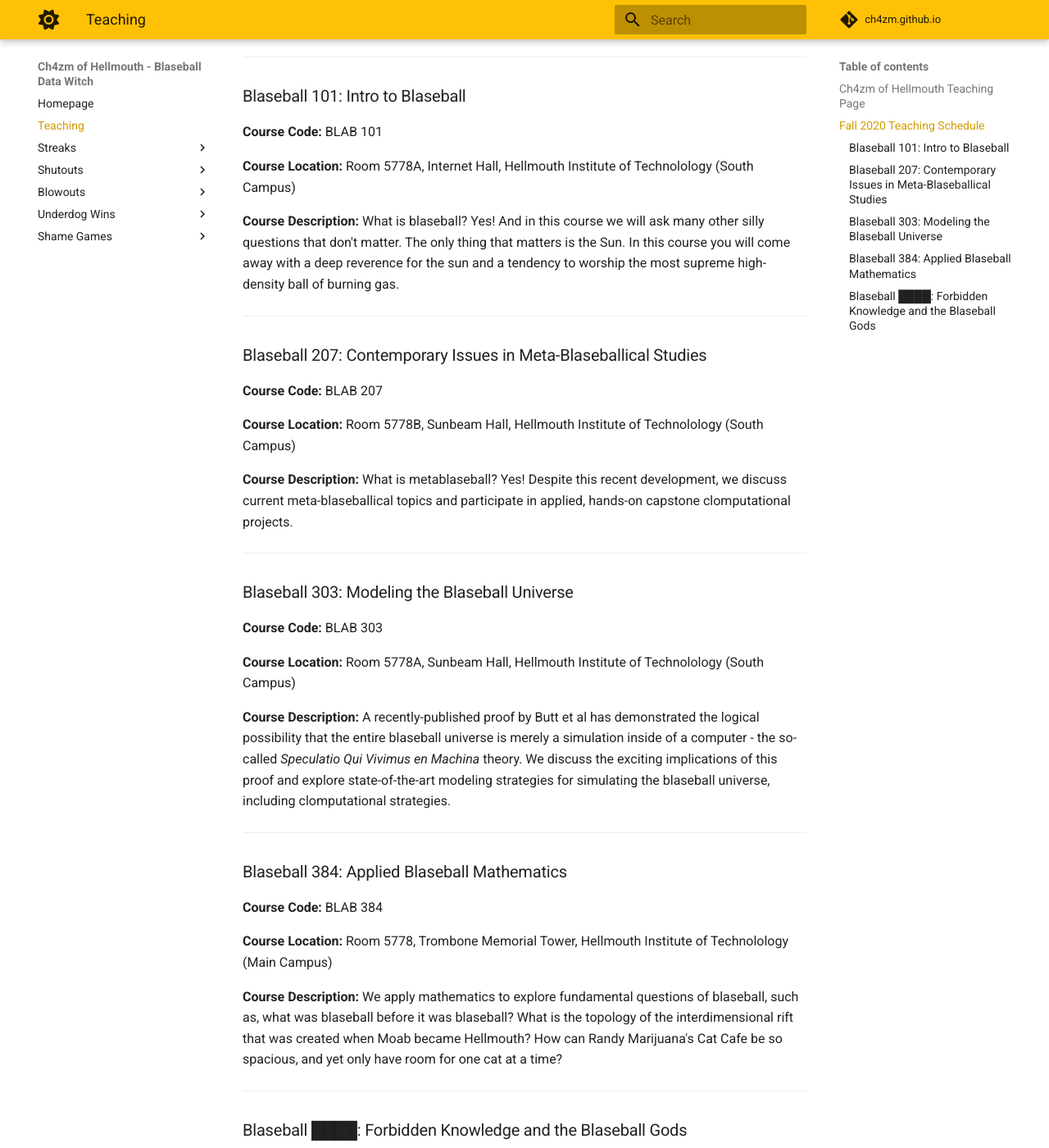
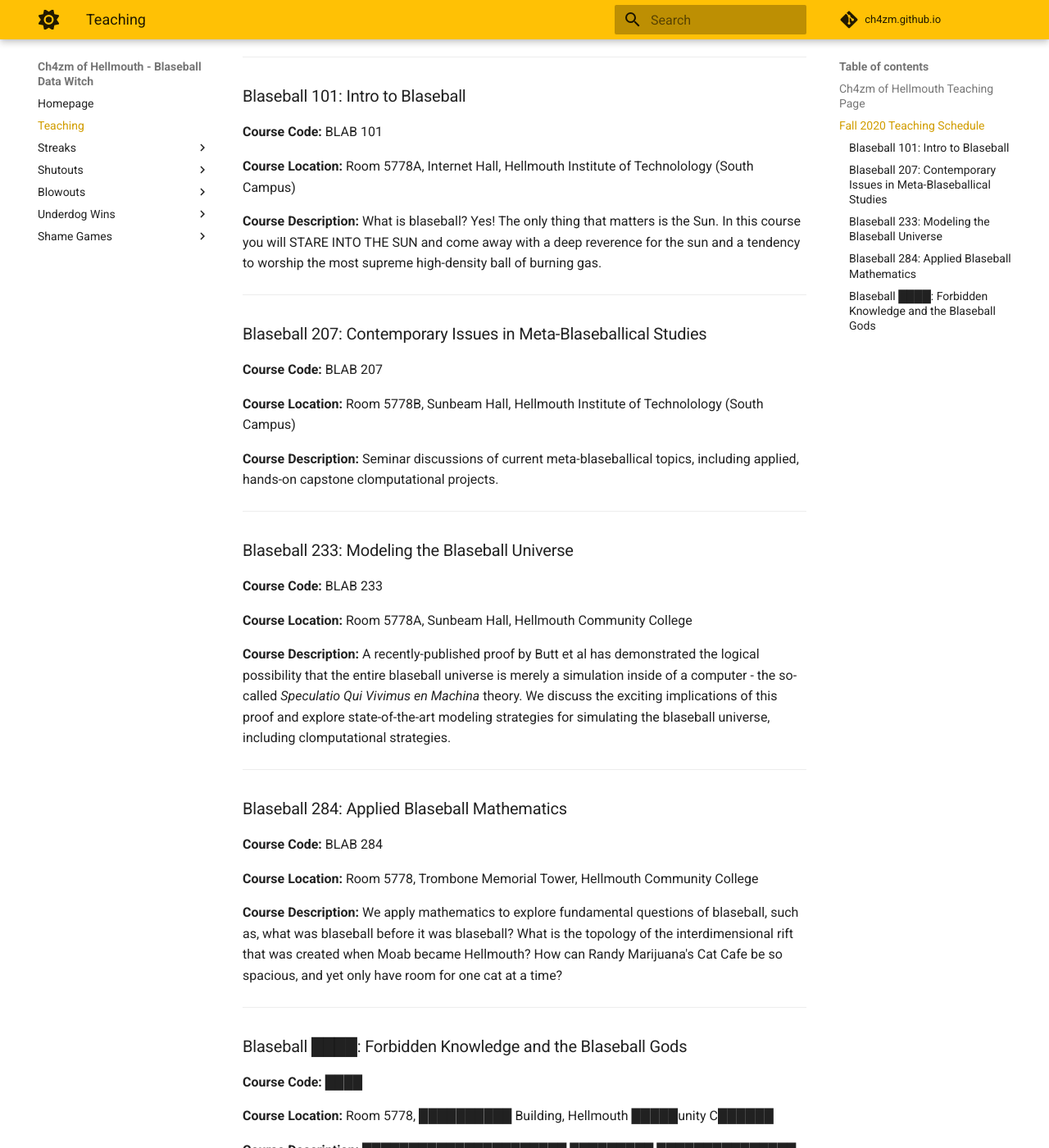
Before and after one commit to ch4zm/ch4zm.github.io, an MkDocs documentation site: the page built from docs/teaching.md, in a window 1280 px wide and 1400 px high, scrolled down 354 px. Shown: the whole window at 82% size. Built offline with MkDocs 1.6.1 and Material for MkDocs 9.7.7, drawn with Linux system fonts in a browser that asks for light colours; comment, search, counter and statistics services are not loaded; some of the changed text lies outside the part shown.

Commit message:
update docs

```diff
--- a/docs/teaching.md
+++ b/docs/teaching.md
@@ -15,10 +15,9 @@ A list of courses Ch4zm is teaching in Fall 2020:
 
 **Course Location:** Room 5778A, Internet Hall, Hellmouth Institute of Technolology (South Campus)
 
-**Course Description:** What is blaseball? Yes! And in this course we will ask many
-other silly questions that don't matter. The only thing that matters is the Sun.
-In this course you will come away with a deep reverence for the sun and a tendency
-to worship the most supreme high-density ball of burning gas.
+**Course Description:** What is blaseball? Yes! The only thing that matters is the Sun.
+In this course you will STARE INTO THE SUN and come away with a deep reverence for the
+sun and a tendency to worship the most supreme high-density ball of burning gas.
 
 -----
 
@@ -28,17 +27,16 @@ to worship the most supreme high-density ball of burning gas.
 
 **Course Location:** Room 5778B, Sunbeam Hall, Hellmouth Institute of Technolology (South Campus)
 
-**Course Description:** What is metablaseball? Yes! Despite this recent development,
-we discuss current meta-blaseballical topics and participate in applied, hands-on
-capstone clomputational projects.
+**Course Description:** Seminar discussions of current meta-blaseballical topics, including
+applied, hands-on capstone clomputational projects.
 
 -----
 
-### Blaseball 303: Modeling the Blaseball Universe
+### Blaseball 233: Modeling the Blaseball Universe
 
-**Course Code:** BLAB 303
+**Course Code:** BLAB 233
 
-**Course Location:** Room 5778A, Sunbeam Hall, Hellmouth Institute of Technolology (South Campus)
+**Course Location:** Room 5778A, Sunbeam Hall, Hellmouth Community College
 
 **Course Description:** A recently-published proof by Butt et al has demonstrated the logical
 possibility that the entire blaseball universe is merely a simulation inside of a computer - the
@@ -48,11 +46,11 @@ including clomputational strategies.
 
 -----
 
-### Blaseball 384: Applied Blaseball Mathematics
+### Blaseball 284: Applied Blaseball Mathematics
 
-**Course Code:** BLAB 384
+**Course Code:** BLAB 284
 
-**Course Location:** Room 5778, Trombone Memorial Tower, Hellmouth Institute of Technolology (Main Campus)
+**Course Location:** Room 5778, Trombone Memorial Tower, Hellmouth Community College
 
 **Course Description:** We apply mathematics to explore fundamental questions of blaseball,
 such as, what was blaseball before it was blaseball? What is the topology of the interdimensional
@@ -65,7 +63,7 @@ and yet only have room for one cat at a time?
 
 **Course Code:** ████
 
-**Course Location:** Room 5778, ██████████ Building, Hellmouth █████ute o██████lol███
+**Course Location:** Room 5778, ██████████ Building, Hellmouth █████unity C██████
 
 **Course Description:** ██████████████████████ █████████ ███████████████ ██████████████
 ██████ ███████████████████ ████████████████████ ███████████████ ██████ ████████████████
```
Also changed, not shown: docs/index.md (+1 -2 lines).
